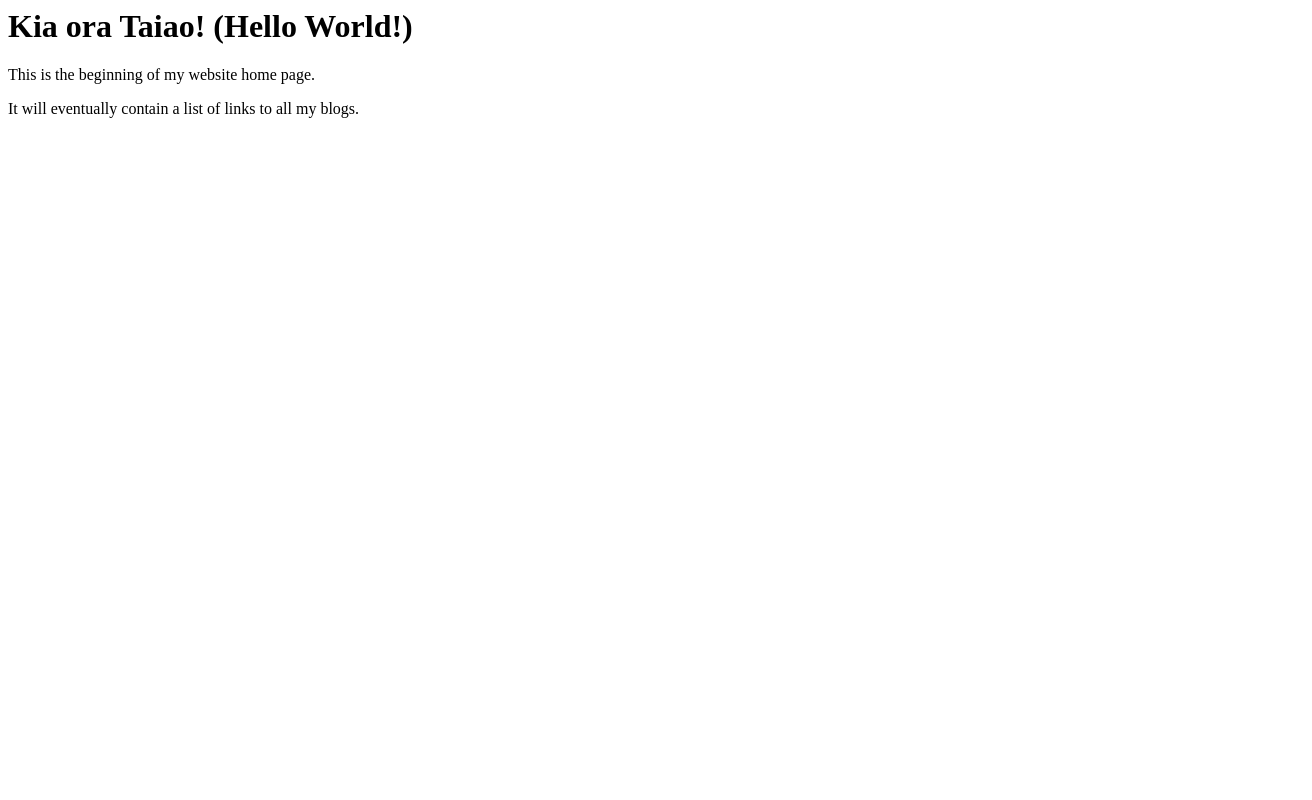
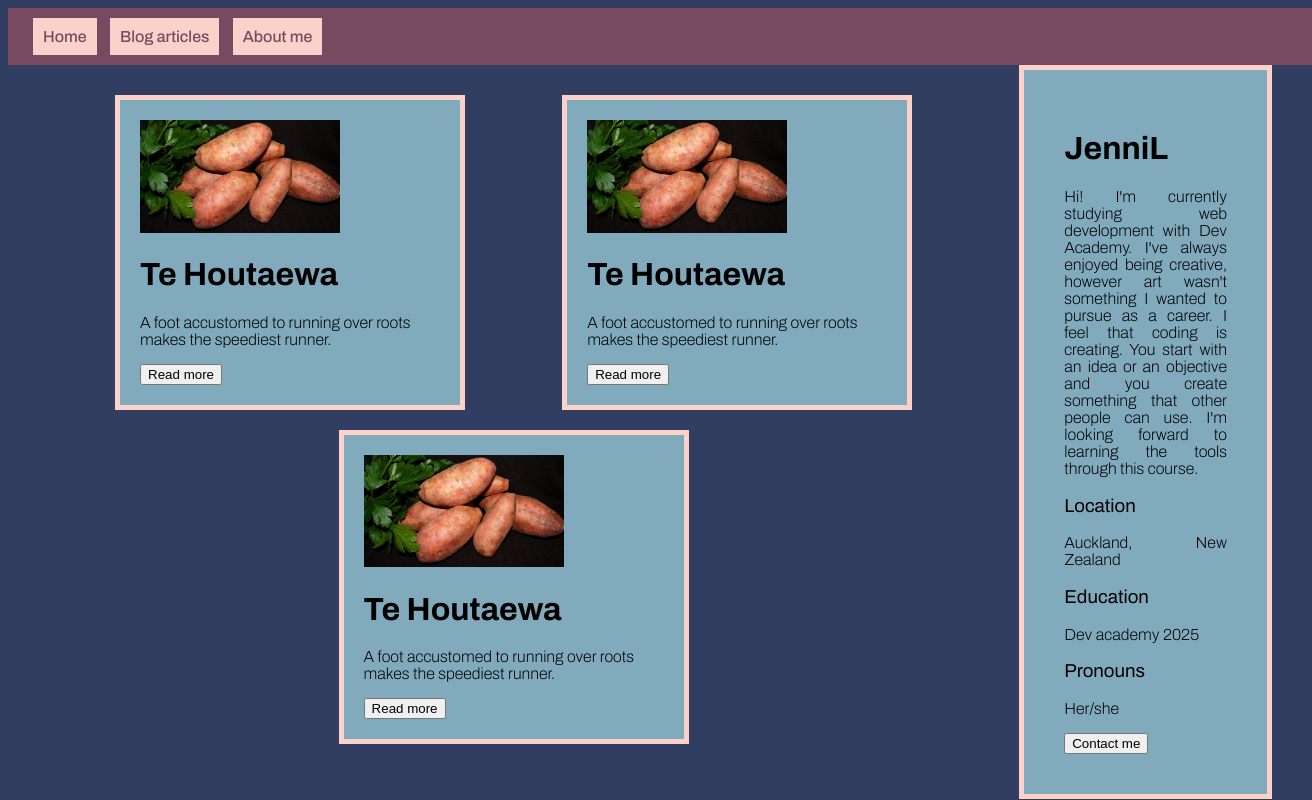
Before and after one commit to jennifer-legg/jennifer-legg.github.io, a plain HTML site: page index.html in a window 1280 px wide. Shown: the whole page, 1312 px wide, since content can reach past the window. Drawn offline with Linux system fonts and the light colour scheme.

Commit message:
Add HTML and CSS to blog - not complete

```diff
--- a/index.html
+++ b/index.html
@@ -1,10 +1,69 @@
+<!DOCTYPE html>
 <html>
   <head>
-    <title>My blog</title>
+    <title>Web Reflections</title>
+    <meta charset="UTF-8" />
+    <link href="../styles/main.css" rel="stylesheet" type="text/css" />
+    <link rel="preconnect" href="https://fonts.googleapis.com" />
+    <link rel="preconnect" href="https://fonts.gstatic.com" crossorigin />
+    <link
+      href="https://fonts.googleapis.com/css2?family=Archivo:ital,wght@0,100..900;1,100..900&display=swap"
+      rel="stylesheet"
+    />
   </head>
+
   <body>
-    <h1>Kia ora Taiao! (Hello World!)</h1>
-    <p>This is the beginning of my website home page.</p>
-    <p>It will eventually contain a list of links to all my blogs.</p>
+    <div class="navbar">
+      <a href="index.html">Home</a>
+      <a href="#">Blog articles</a>
+      <a href="#">About me</a>
+    </div>
+
+    <div class="article-container">
+      <div class="article">
+        <img style="width: 200px" src="images/kumara.jpg" alt="Holding img" />
+        <h1>Te Houtaewa</h1>
+        <p>
+          A foot accustomed to running over roots makes the speediest runner.
+        </p>
+        <button type="button">Read more</button>
+      </div>
+      <div class="article">
+        <img style="width: 200px" src="images/kumara.jpg" alt="Holding img" />
+        <h1>Te Houtaewa</h1>
+        <p>
+          A foot accustomed to running over roots makes the speediest runner.
+        </p>
+        <button type="button">Read more</button>
+      </div>
+      <div class="article">
+        <img style="width: 200px" src="images/kumara.jpg" alt="Holding img" />
+        <h1>Te Houtaewa</h1>
+        <p>
+          A foot accustomed to running over roots makes the speediest runner.
+        </p>
+        <button type="button">Read more</button>
+      </div>
+    </div>
+
+    <div class="intro-about-me">
+      <div>
+        <h1>JenniL</h1>
+        <p>
+          Hi! I'm currently studying web development with Dev Academy. I've
+          always enjoyed being creative, however art wasn't something I wanted
+          to pursue as a career. I feel that coding is creating. You start with
+          an idea or an objective and you create something that other people can
+          use. I'm looking forward to learning the tools through this course.
+        </p>
+        <h3>Location</h3>
+        <p>Auckland, New Zealand</p>
+        <h3>Education</h3>
+        <p>Dev academy 2025</p>
+        <h3>Pronouns</h3>
+        <p>Her/she</p>
+        <button type="button">Contact me</button>
+      </div>
+    </div>
   </body>
 </html>
--- a/styles/main.css
+++ b/styles/main.css
@@ -0,0 +1,87 @@
+body {
+  background-color: #313e61;
+  font-family: 'Archivo', serif;
+  font-optical-sizing: auto;
+  font-weight: 200;
+  font-style: normal;
+  font-variation-settings: 'wdth' 100;
+}
+
+div {
+  /* border: #fbd2c9, solid, 5px; */
+  padding: 20px;
+}
+
+h1 {
+  font-weight: 700;
+}
+
+h3 {
+  font-weight: 400;
+}
+
+.intro-about-me {
+  border: #fbd2c9, solid, 5px;
+  box-sizing: border-box;
+  float: right;
+  width: 20%;
+  background-color: #81abbc;
+  text-align: justify;
+}
+
+.article-container {
+  display: flex;
+  flex-direction: row;
+  flex-wrap: wrap;
+  justify-content: space-evenly;
+  align-items: flex-start;
+  align-content: flex-start;
+  box-sizing: border-box;
+  float: left;
+  width: 80%;
+}
+
+.article {
+  background-color: #81abbc;
+  border: #fbd2c9, solid, 5px;
+  max-width: 300px;
+  margin: 10px;
+}
+
+.navbar {
+  background-color: #774a62;
+  width: 100%;
+  font-weight: 500;
+}
+
+a {
+  background-color: #fbd2c9;
+  padding: 10px;
+  margin: 5px;
+  width: 100px;
+  color: #774a62;
+  text-decoration: none;
+  display: inline;
+}
+
+a:hover {
+  background-color: #81abbc;
+}
+
+/* @media (max-width: 992px) {
+  .article-container {
+    width: 100%;
+  }
+  .intro-about-me {
+    width: 100%;
+  }
+}
+
+@media (max-width: 600px) {
+  .article-container {
+    width: 100%;
+  }
+  .intro-about-me {
+    display: none;
+  }
+} */
```
Also changed, not shown: images/kumara.jpg (added).
